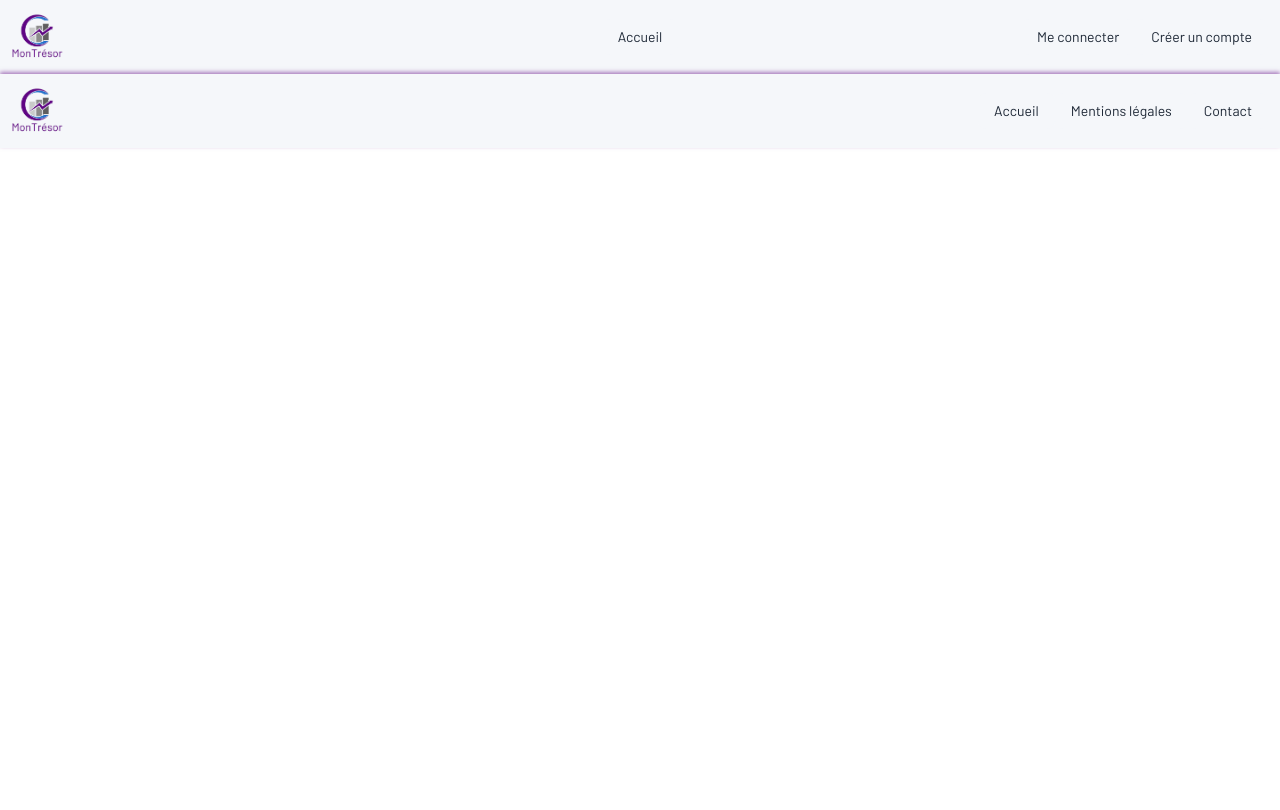
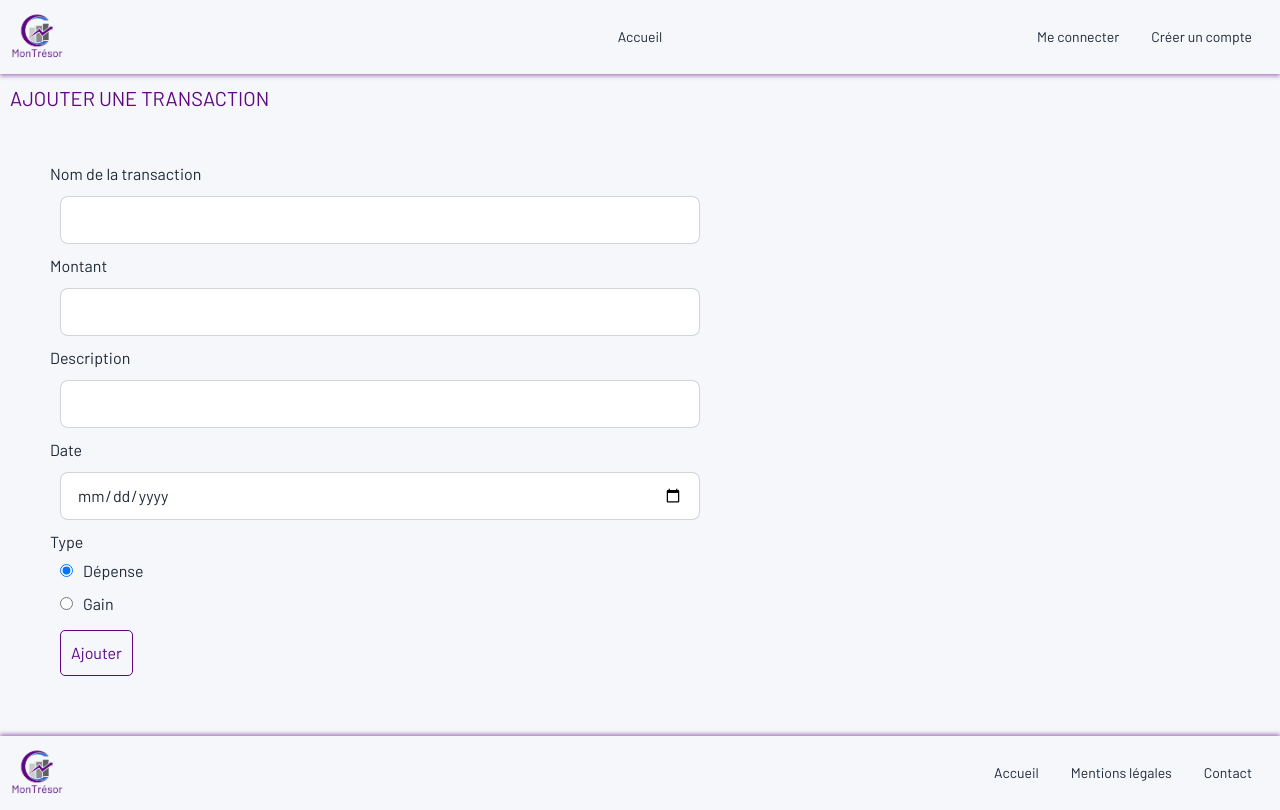
Before and after one commit to Smophmie/mon-tresor-front, a React (Create React App) app: page /add-transaction in a window 1280 px wide. Built offline with nearby package versions, Linux system fonts and the light colour scheme.

Commit message:
Ajout transaction

```diff
--- a/src/App.js
+++ b/src/App.js
@@ -6,6 +6,7 @@ import Login from './views/Login';
 import Register from './views/Register';
 import Transactions from './views/Transactions';
 import Footer from './components/Footer';
+import AddTransaction from './views/AddTransaction';
 
 const App = () => {
   const [isAuthenticated, setIsAuthenticated] = useState(!!localStorage.getItem('token'));
@@ -31,6 +32,7 @@ const App = () => {
         <Route path="/login" element={<Login onLogin={handleLogin} />} />
         <Route path="/register" element={<Register />} />
         <Route path="/transactions" element={<Transactions />} />
+        <Route path="/add-transaction" element={<AddTransaction />} />
       </Routes>
       <Footer isAuthenticated={isAuthenticated} onLogout={handleLogout}/>
     </Router>
--- a/src/components/BarChart.jsx
+++ b/src/components/BarChart.jsx
@@ -51,7 +51,7 @@ const BarChart = ({ earningsData, expensesData }) => {
   };
 
   return (
-    <div className="chart-container">
+    <div style={{ width: '40%', height: '300px', margin: '0 auto' }}>
       <h1>Mon historique</h1>
       <Bar
         data={combinedData}
--- /dev/null
+++ b/src/style/TransactionsForms.css
@@ -0,0 +1,4 @@
+form {
+    margin: 50px;
+    width: 50%;
+}
--- /dev/null
+++ b/src/views/AddTransaction.jsx
@@ -0,0 +1,114 @@
+import React, { useState } from 'react';
+import axios from 'axios';
+import { useNavigate } from 'react-router-dom';
+import '../style/TransactionsForms.css'
+
+const AddTransaction = () => {
+  const [name, setName] = useState('');
+  const [amount, setAmount] = useState('');
+  const [description, setDescription] = useState('');
+  const [date, setDate] = useState('');
+  const [type, setType] = useState('expense');
+  const [error, setError] = useState(null);
+  const navigate = useNavigate();
+
+  const handleSubmit = async (e) => {
+    e.preventDefault();
+    try {
+      const token = localStorage.getItem('token');
+      await axios.post('http://localhost:8000/api/transactions', {
+        name,
+        amount,
+        description,
+        date,
+        type
+      }, {
+        headers: { Authorization: `Bearer ${token}` }
+      });
+      navigate('/transactions');
+    } catch (err) {
+      setError('Erreur lors de l\'ajout de la transaction.');
+    }
+  };
+
+  return (
+    <div className="container">
+      <h1 className='text-xl'>Ajouter une transaction</h1>
+      {error && <div className="error">{error}</div>}
+      <form onSubmit={handleSubmit}>
+        <div className="form-group">
+          <label htmlFor="name">Nom de la transaction</label>
+          <input
+            type="text"
+            id="name"
+            value={name}
+            onChange={(e) => setName(e.target.value)}
+            required
+            className="input input-bordered w-full"
+          />
+        </div>
+        <div className="form-group">
+          <label htmlFor="amount">Montant</label>
+          <input
+            type="number"
+            id="amount"
+            value={amount}
+            onChange={(e) => setAmount(e.target.value)}
+            required
+            className="input input-bordered w-full"
+          />
+        </div>
+        <div className="form-group">
+        <label htmlFor="description">Description</label>
+          <input
+            type="text"
+            id="description"
+            value={description}
+            onChange={(e) => setDescription(e.target.value)}
+            required
+            className="input input-bordered w-full"
+          />
+        </div>
+        <div className="form-group">
+          <label htmlFor="date">Date</label>
+          <input
+            type="date"
+            id="date"
+            value={date}
+            onChange={(e) => setDate(e.target.value)}
+            required
+            className="input input-bordered w-full"
+          />
+        </div>
+        <div className="form-group">
+          <label>Type</label>
+          <div>
+            <input
+              type="radio"
+              id="expense"
+              name="type"
+              value="expense"
+              checked={type === 'expense'}
+              onChange={(e) => setType(e.target.value)}
+            />
+            <label htmlFor="expense">Dépense</label>
+          </div>
+          <div>
+            <input
+              type="radio"
+              id="earning"
+              name="type"
+              value="earning"
+              checked={type === 'earning'}
+              onChange={(e) => setType(e.target.value)}
+            />
+            <label htmlFor="earning">Gain</label>
+          </div>
+        </div>
+        <button type="submit">Ajouter</button>
+      </form>
+    </div>
+  );
+};
+
+export default AddTransaction;
--- a/src/views/Homepage.jsx
+++ b/src/views/Homepage.jsx
@@ -5,7 +5,9 @@ const Homepage = ({ isAuthenticated }) => {
   return (
     <div>
       <h1>Hello !</h1>
-      {isAuthenticated && <HomepageConnectedUser />}
+      <div style={{margin:'50px'}}>
+        {isAuthenticated && <HomepageConnectedUser />}
+        </div>
     </div>
   );
 };
--- a/src/views/Transactions.jsx
+++ b/src/views/Transactions.jsx
@@ -1,6 +1,6 @@
 import React, { useEffect, useState } from 'react';
 import axios from 'axios';
-import { useNavigate } from 'react-router-dom';
+import { Link, useNavigate } from 'react-router-dom';
 import '../style/Transactions.css';
 
 const Transactions = () => {
@@ -70,6 +70,9 @@ const Transactions = () => {
   return (
     <div className="container-transaction">
       <h1>Mes transactions</h1>
+      <button className="">
+        <Link to='/add-transaction'>Ajouter une transaction</Link>
+      </button>
       <div className="overflow-x-auto">
         <table className="min-w-full bg-white border border-gray-200 rounded-lg">
           <thead>
```
